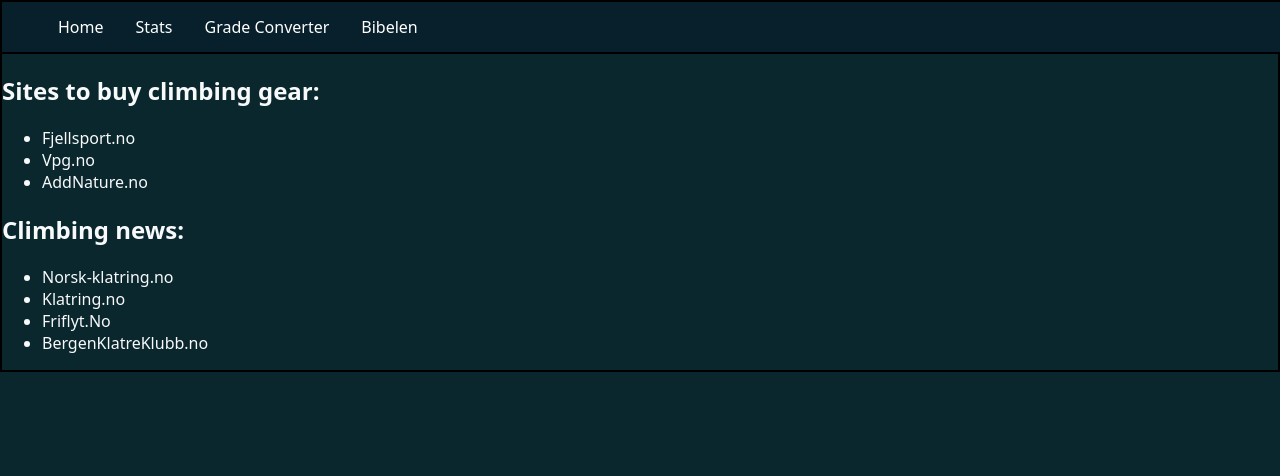
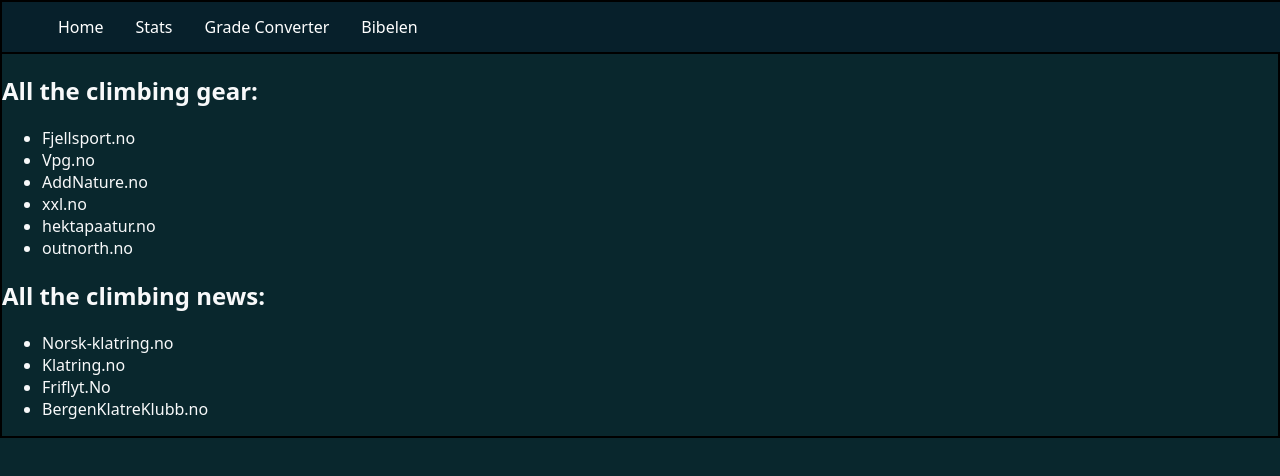
Before and after one commit to haraldnilsen/react-app, a React (Create React App) app: page /info in a window 1280 px wide. Shown: the top 476 px of the page. Built offline with nearby package versions, Linux system fonts and the light colour scheme.

Commit message:
flere linker

```diff
--- a/src/Pages/GradeConverter.js
+++ b/src/Pages/GradeConverter.js
@@ -10,7 +10,6 @@
     const [vGrades, setVGrades] = useState(null);
     const [error, setError] = useState(null);
     const [isLoaded, setIsLoaded] = useState(false);
-
 
     const selectGrades = () => {
         if (gradeType == "V-grade") {
--- a/src/Pages/Info.js
+++ b/src/Pages/Info.js
@@ -3,13 +3,19 @@
 export const Info = () => {
     return (
         <div className="Info">
-            <h2>Sites to buy climbing gear:</h2>
+            <div className="climb-gear">
+            <h2>All the climbing gear:</h2>
                 <ul>
                     <li>Fjellsport.no</li>
                     <li>Vpg.no</li>
                     <li>AddNature.no</li>
+                    <li>xxl.no</li>
+                    <li>hektapaatur.no</li>
+                    <li>outnorth.no</li>
                 </ul>
-            <h2>Climbing news:</h2>
+            </div>
+            <h2>All the climbing news:</h2>
+            <div className="climb-news">
                 <ul>
                     <li>Norsk-klatring.no</li>
                     <li>Klatring.no</li>
@@ -17,6 +23,8 @@
                     <li>BergenKlatreKlubb.no</li>
                 </ul>
             </div>
+
+        </div>
     )
 }
 
```
Also changed, not shown: data/climbs.json (+2 -32 lines). Lines whose indentation alone changed are shown as unchanged.
